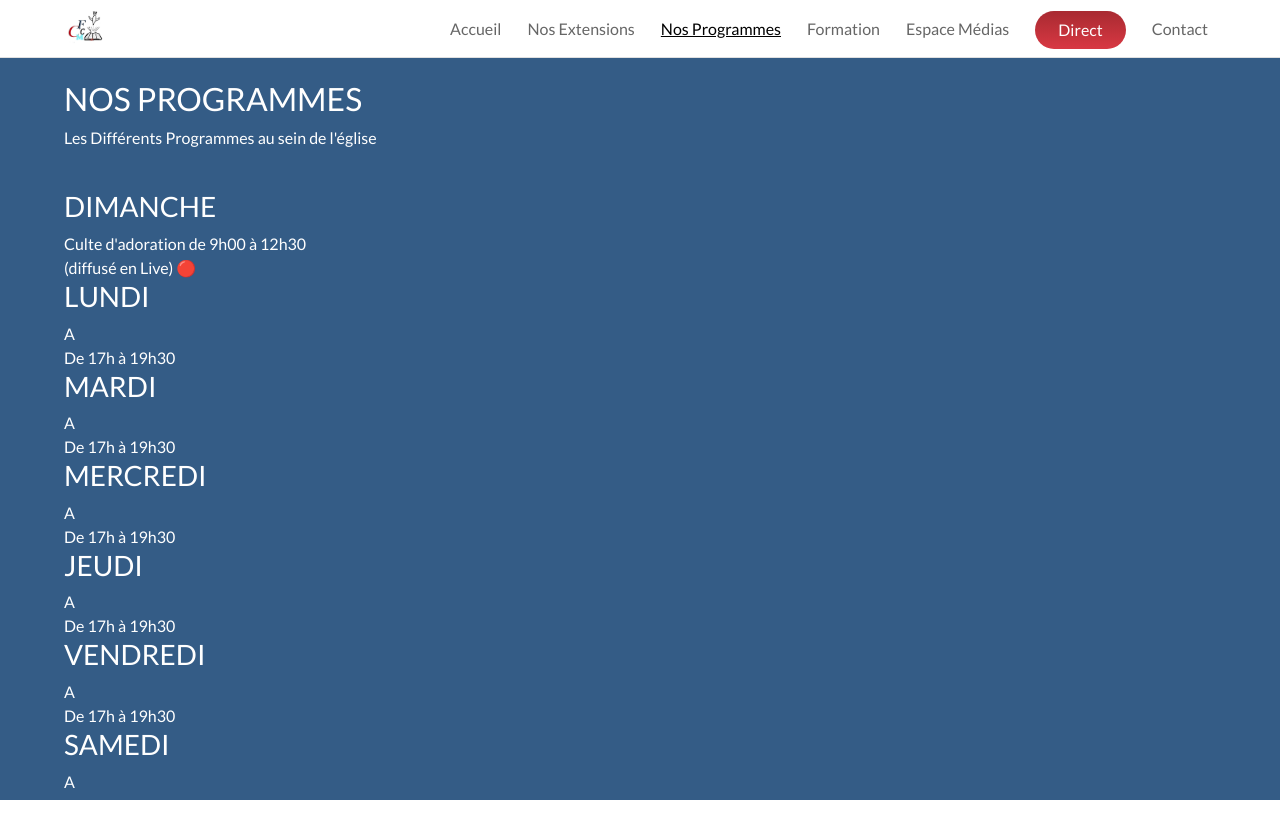
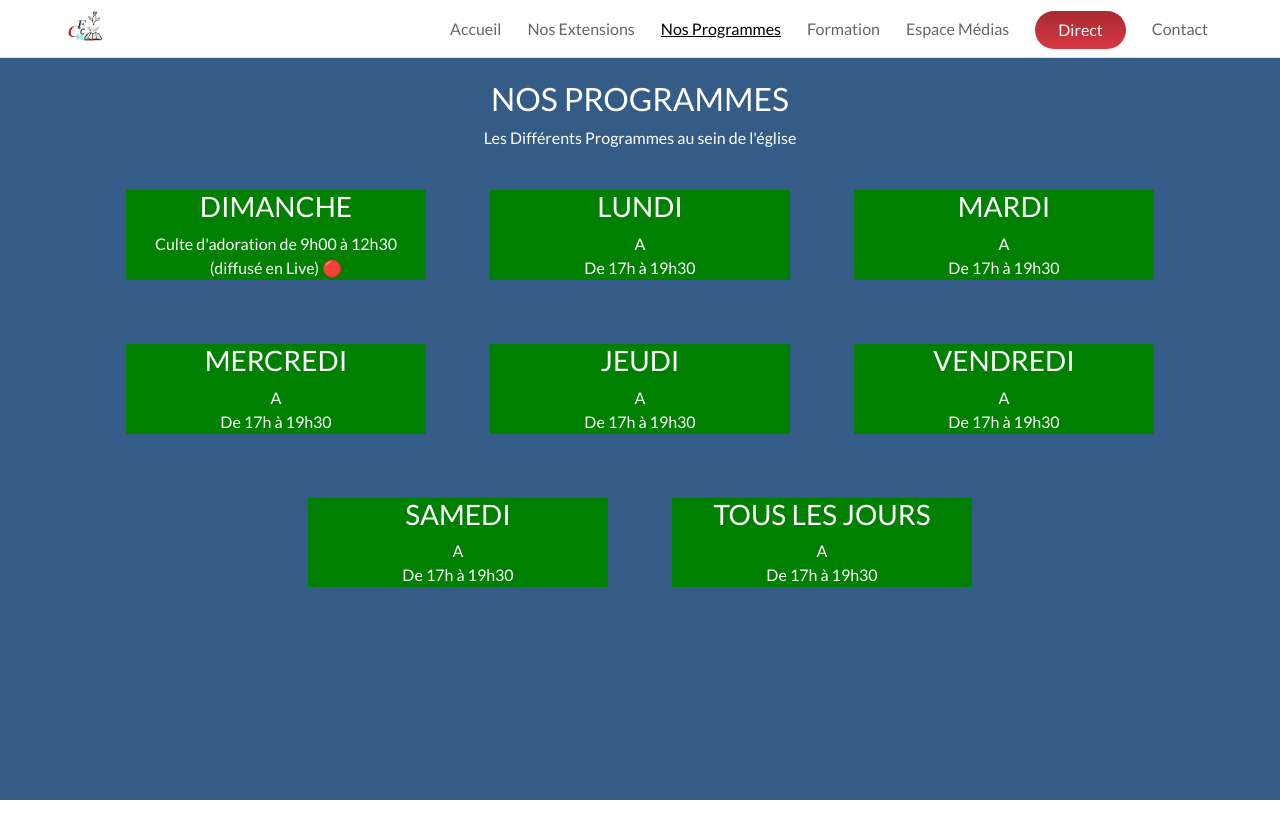
Before and after one commit to Olivier-Kango/cfcm, a React (Create React App) app: page /nos-programmes in a window 1280 px wide. Shown: the top 838 px of the page. After the commit the page ends 800 px from the top, so only its background shows below. Built offline with nearby package versions, Linux system fonts and the light colour scheme; a web font is replaced by a local one.

Commit message:
Add some styling for program

```diff
--- a/src/styling/Programmes.scss
+++ b/src/styling/Programmes.scss
@@ -1,6 +1,20 @@
 .programmes {
   padding: 5rem 5%;
   background: #345C86;
-  height: 100vh;
+  min-height: 100vh;
   color: white;
+  text-align: center;
+
+  .programme-details {
+    display: flex;
+    flex-wrap: wrap;
+    justify-content: center;
+    gap: 4rem;
+    margin: 0 auto;
+
+    .programme-item {
+      width: 300px;
+      background: green;
+    }
+  }
 }
```
